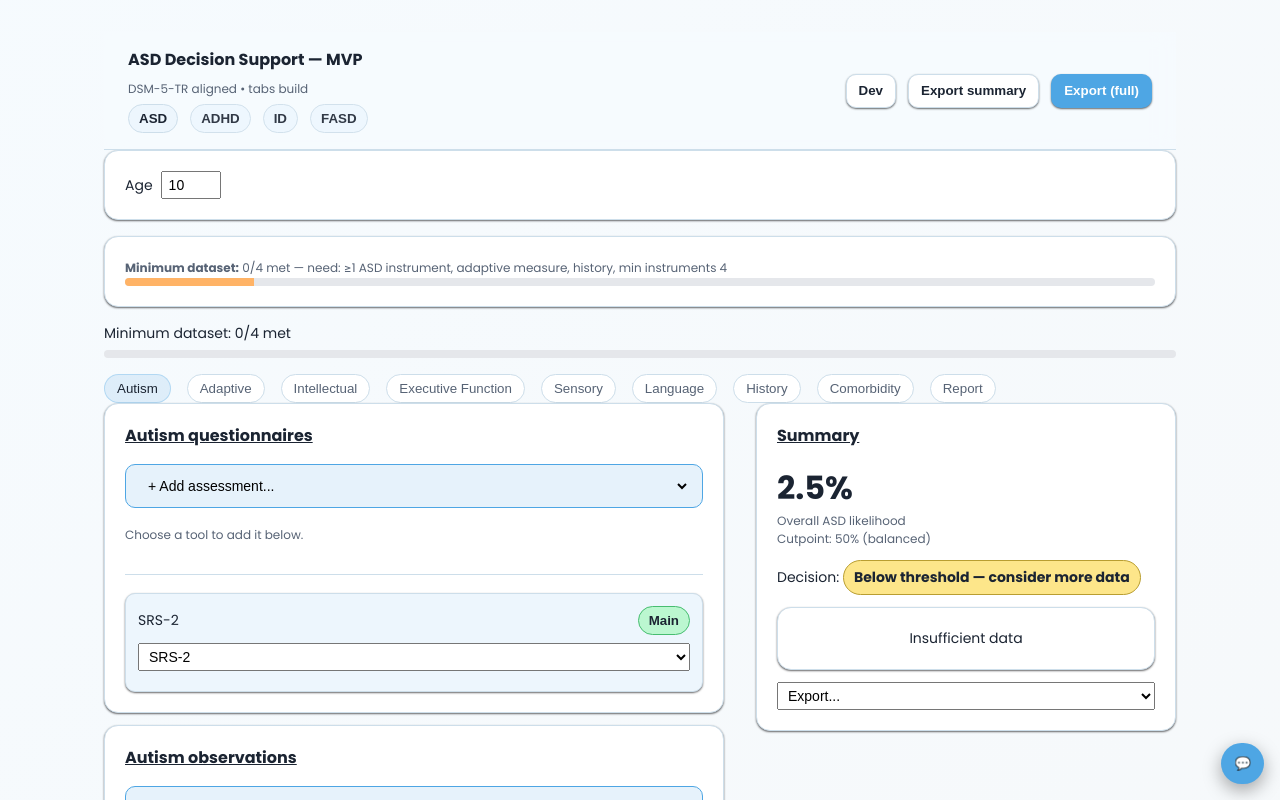
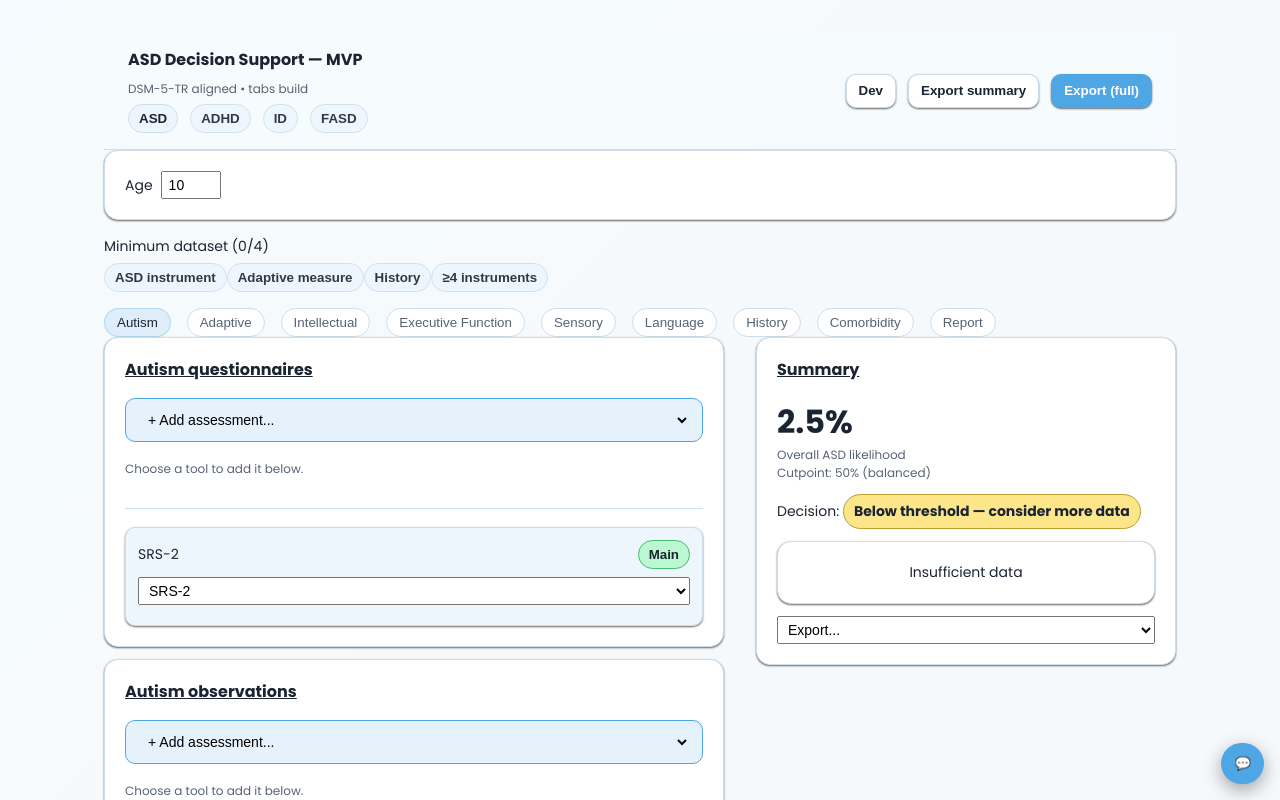
Before and after one commit to dolorvi/asd-ds, a React (Vite) app: page / in a window 1280 px wide. Shown: the top 800 px of the page. Built offline with nearby package versions, Linux system fonts and the light colour scheme; the HTML template or start-up script is replaced by a standard one.

Commit message:
feat: add dataset checklist and compact header

```diff
--- a/src/App.tsx
+++ b/src/App.tsx
@@ -138,13 +138,6 @@ export default function App() {
   const [instruments, setInstruments] = useState(
     DEFAULT_CONFIG.defaultInstruments.map((i) => ({ name: i.name, value: undefined as number | undefined, band: "" })),
   );
-  const metInstrumentCount = useMemo(
-    () =>
-      instruments.filter(
-        (i) => i.value !== undefined || (i.band && i.band.trim() !== "")
-      ).length,
-    [instruments],
-  );
 
   // ---------- assessment selections ----------
   const [assessments, setAssessments] = useState<AssessmentSelection[]>([
@@ -244,32 +237,20 @@ export default function App() {
     instruments,
   );
 
-  const progress = useMemo(() => {
+  // ---------- minimum dataset checklist ----------
+  const minDatasetItems = useMemo(() => {
     const r = config.minDataset;
     const c = datasetStatus.counts;
-    let count = 0;
-    if (c.hasASDInstrument) count += 1;
-    if (c.hasAdaptive) count += 1;
-    if (c.historyOk) count += 1;
-    if (c.observationOk) count += 1;
-    count += Math.min(c.effectiveInstrumentCount, r.minInstruments);
-    const total = 4 + r.minInstruments;
-    return total ? count / total : 0;
-  }, [datasetStatus, config.minDataset]);
-
-  // ---------- ribbon ----------
-  const ribbon = useMemo(() => {
-    const need: string[] = [];
-    const r = config.minDataset;
-    const c = datasetStatus.counts;
-    if (r.requireASDInstrument && !c.hasASDInstrument) need.push("≥1 ASD instrument");
-    if (r.requireAdaptive && !c.hasAdaptive) need.push("adaptive measure");
-    if (r.requireHistory && !c.historyOk) need.push("history");
-    if (r.requireObservation && !c.observationOk) need.push("observation");
-    if (c.effectiveInstrumentCount < r.minInstruments) need.push(`min instruments ${r.minInstruments}`);
-    return datasetStatus.passes
-      ? "All requirements met"
-      : `${c.effectiveInstrumentCount}/${r.minInstruments} met — need: ${need.join(", ") || "—"}`;
+    return [
+      { label: "ASD instrument", met: c.hasASDInstrument, targetId: "asd-inst-section" },
+      { label: "Adaptive measure", met: c.hasAdaptive, targetId: "adaptive-measure-section" },
+      { label: "History", met: c.historyOk, targetId: "history-section" },
+      {
+        label: `≥${r.minInstruments} instruments`,
+        met: c.effectiveInstrumentCount >= r.minInstruments,
+        targetId: "asd-inst-section",
+      },
+    ];
   }, [datasetStatus, config.minDataset]);
 
   // ---------- summary print ----------
@@ -316,15 +297,6 @@ export default function App() {
                   style={{ width: 60 }}
                 />
               </label>
-            </Card>
-
-            <Card>
-              <span className="small">
-                <b>Minimum dataset:</b> {ribbon}
-              </span>
-              <div className="progress-bar">
-                <div className="progress-bar__fill" style={{ width: `${progress * 100}%` }} />
-              </div>
             </Card>
 
             {devOpen && (
@@ -387,8 +359,7 @@ export default function App() {
                 </div>
               </Card>
             )}
-
-            <MinDatasetProgress count={metInstrumentCount} total={config.minDataset.minInstruments} />
+            <MinDatasetProgress items={minDatasetItems} />
 
             <Tabs tabs={TABS as unknown as string[]} active={activeTab} onSelect={setActiveTab} />
           </div>
@@ -398,7 +369,13 @@ export default function App() {
             <section className="stack stack--md">
               {activeTab === 0 && (
                 <>
-                  <AssessmentPanel domain="Autism questionnaires" assessments={assessments} setAssessments={setAssessments} />
+                  <div id="asd-inst-section">
+                    <AssessmentPanel
+                      domain="Autism questionnaires"
+                      assessments={assessments}
+                      setAssessments={setAssessments}
+                    />
+                  </div>
                   <AssessmentPanel domain="Autism observations" assessments={assessments} setAssessments={setAssessments} />
                   <AssessmentPanel domain="Autism interviews" assessments={assessments} setAssessments={setAssessments} />
                   {hasSrs && (
@@ -474,7 +451,13 @@ export default function App() {
 
               {activeTab === 1 && (
                 <>
-                  <AssessmentPanel domain="Adaptive questionnaires" assessments={assessments} setAssessments={setAssessments} />
+                  <div id="adaptive-measure-section">
+                    <AssessmentPanel
+                      domain="Adaptive questionnaires"
+                      assessments={assessments}
+                      setAssessments={setAssessments}
+                    />
+                  </div>
                   {hasAbas && (
                     <>
                       <AbasPanel
@@ -593,12 +576,14 @@ export default function App() {
               )}
 
               {activeTab === 6 && (
+                <div id="history-section">
                   <HistoryPanel
                     history={history}
                     setHistory={setHistory}
                     observation={observation}
                     setObservation={setObservation}
                   />
+                </div>
               )}
 
               {activeTab === 7 && <DiffPanel diff={diff} setDiff={setDiff} />}
--- a/src/components/MinDatasetProgress.tsx
+++ b/src/components/MinDatasetProgress.tsx
@@ -1,14 +1,37 @@
 import React from "react";
 
-export function MinDatasetProgress({ count, total }: { count: number; total: number }) {
-  const pct = total ? Math.min(100, (count / total) * 100) : 0;
+export type MinDatasetItem = {
+  label: string;
+  met: boolean;
+  targetId?: string;
+};
+
+export function MinDatasetProgress({ items }: { items: MinDatasetItem[] }) {
+  const met = items.filter((i) => i.met).length;
+  const scrollTo = (id?: string) => {
+    if (!id) return;
+    const el = document.getElementById(id);
+    if (el) el.scrollIntoView({ behavior: "smooth" });
+  };
   return (
     <div className="stack stack--sm">
       <div className="row row--between">
-        <div>Minimum dataset: {count}/{total} met</div>
+        <div>
+          Minimum dataset ({met}/{items.length})
+        </div>
       </div>
-      <div className="progress-bar">
-        <div className="progress-bar__fill" style={{ width: `${pct}%` }} />
+      <div className="chip-row">
+        {items.map((item) => (
+          <button
+            key={item.label}
+            type="button"
+            className={"chip" + (item.met ? " chip--active" : "")}
+            aria-pressed={item.met}
+            onClick={() => scrollTo(item.targetId)}
+          >
+            {item.label}
+          </button>
+        ))}
       </div>
     </div>
   );
```
Also changed, not shown: src/header.tsx (+18 -11 lines). Lines whose indentation alone changed are shown as unchanged.
